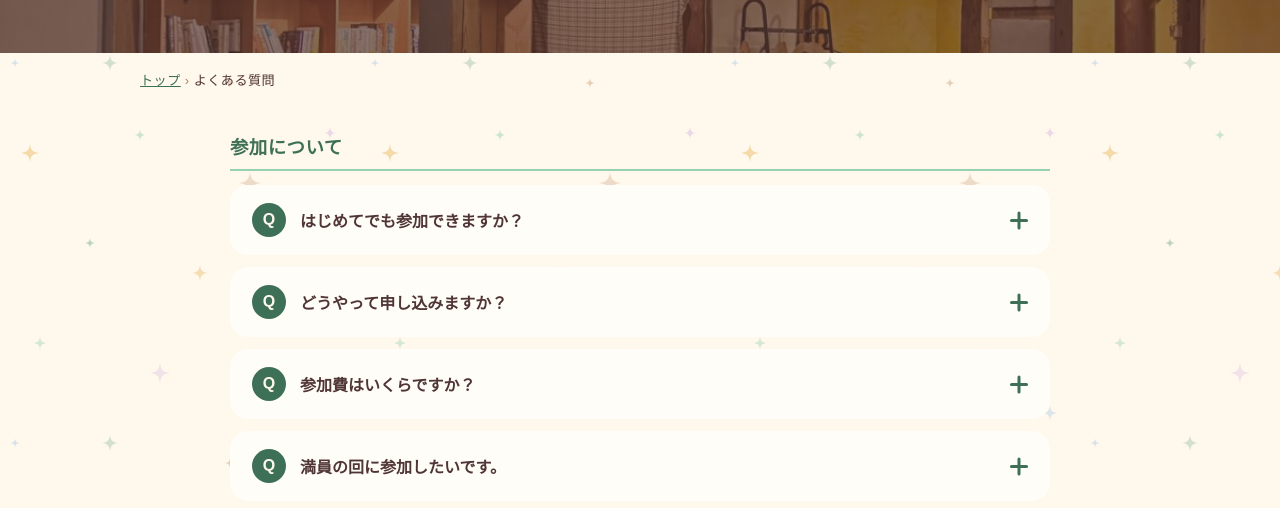
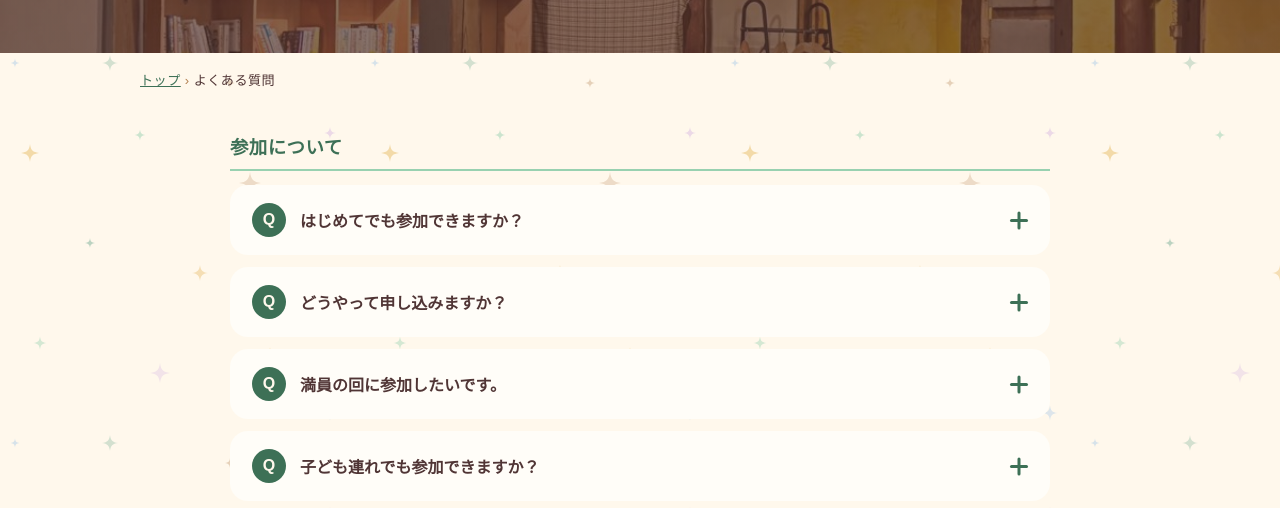
Before and after one commit to miichan-7/yuru-tsunagaru, a plain HTML site: page faq.html in a window 1280 px wide. Shown: the part 267-775 px from the top of the page. Drawn offline with Linux system fonts and the light colour scheme; a web font is replaced by a local one.

Commit message:
Remove fee question from FAQ
Co-Authored-By: Claude Opus 5.5 <noreply@anthropic.com>
Claude-Session: https://claude.ai/code/session_013Nue65uhSi7gJabJxsnWP3

```diff
--- a/data/faq-data.js
+++ b/data/faq-data.js
@@ -22,10 +22,6 @@ const FAQ = [
       {
         q: "どうやって申し込みますか？",
         a: "各企画の「申し込む」ボタンから、Googleフォームでお申し込みください。モーニングとコンポスト講座は、フォームがそれぞれ別になっています。放課後いこーやは申込不要です。<br><a href=\"schedule.html\">開催スケジュールを見る →</a>",
-      },
-      {
-        q: "参加費はいくらですか？",
-        a: "モーニング・コンポスト講座・くつろぎヨガ教室（助成期間中）・放課後いこーやは無料です。SNS活用講座は受講料無料で、ランチ代として各回3,000円をいただいています。",
       },
       {
         q: "満員の回に参加したいです。",
--- a/faq.html
+++ b/faq.html
@@ -19,7 +19,7 @@
   <meta charset="UTF-8">
   <meta name="viewport" content="width=device-width, initial-scale=1">
   <title>よくある質問｜ゆるくつながるプロジェクト</title>
-  <meta name="description" content="ゆるくつながるプロジェクトのワークショップについて、申込・参加費・駐車場・バスなど、よくある質問をまとめています。">
+  <meta name="description" content="ゆるくつながるプロジェクトのワークショップについて、申込・駐車場・バスなど、よくある質問をまとめています。">
   <link rel="icon" href="images/logo.png">
 
   <link rel="preconnect" href="https://fonts.googleapis.com">
```
